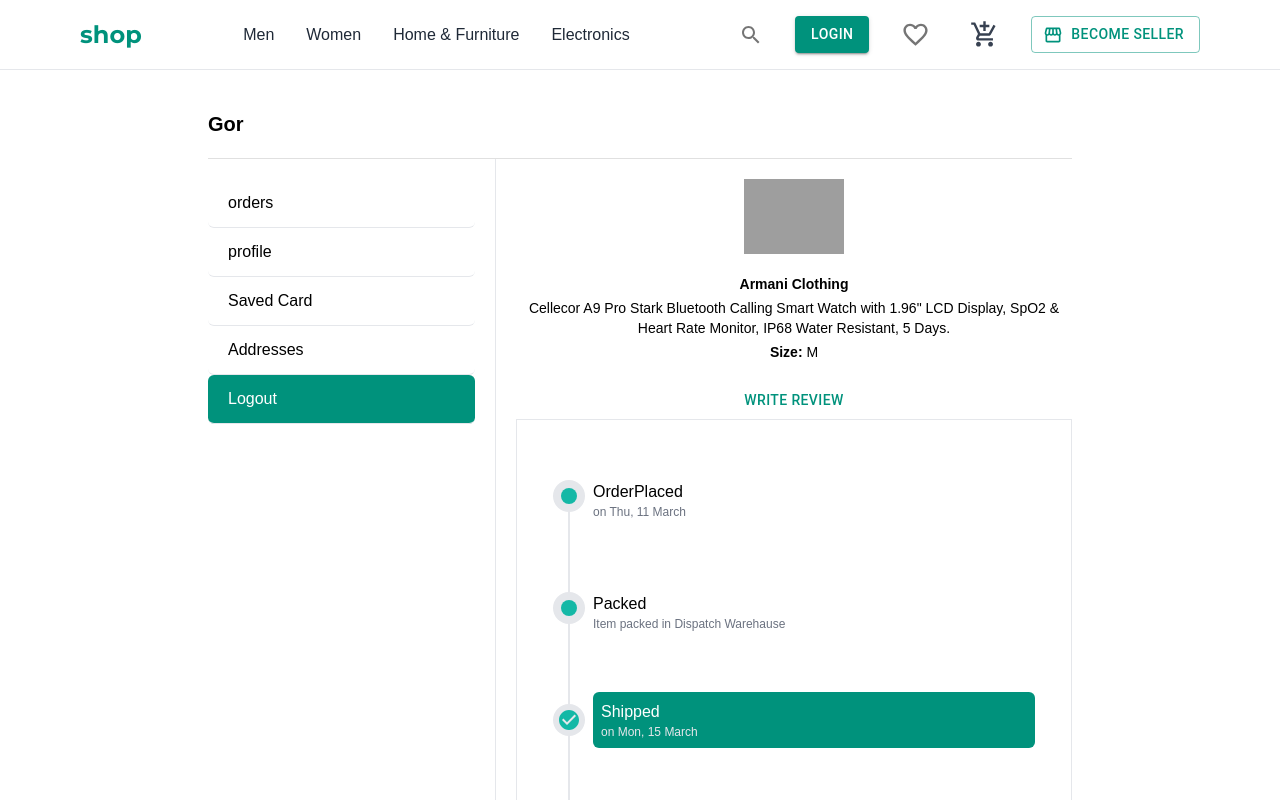
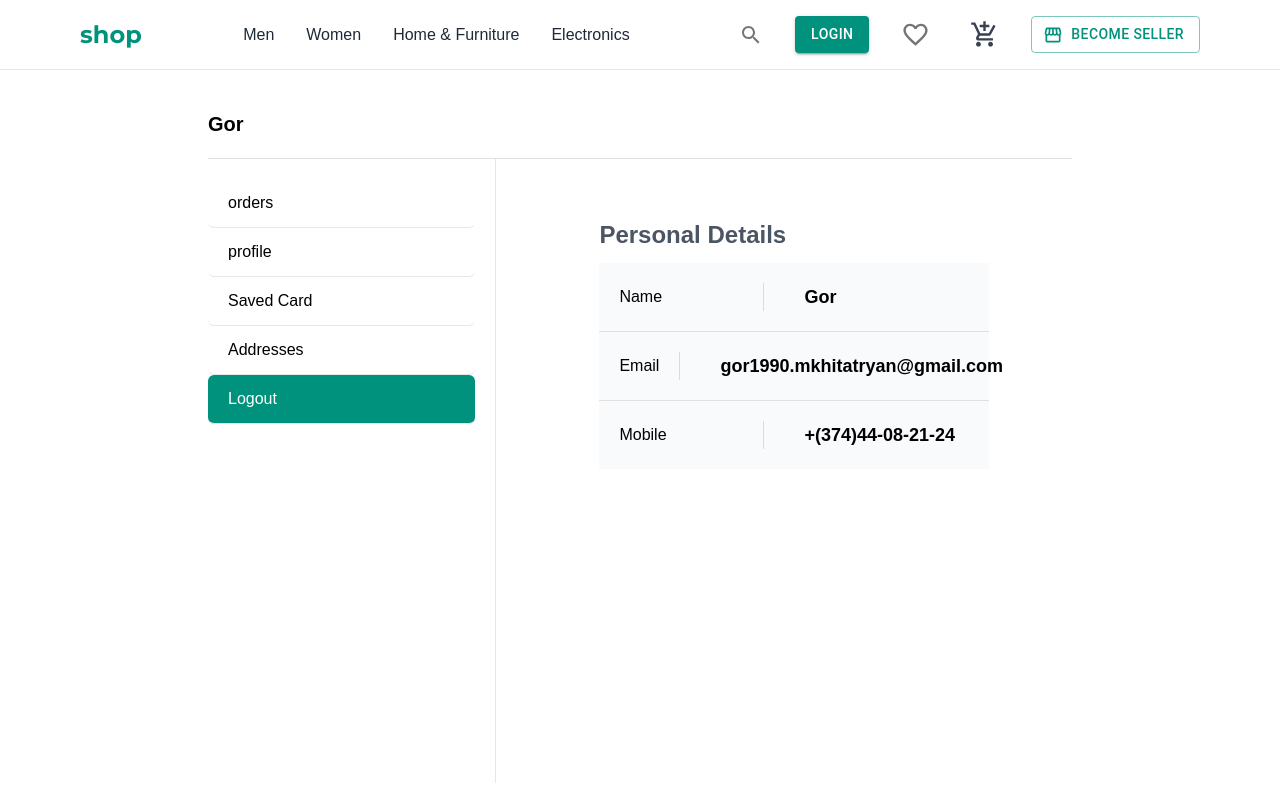
Before and after one commit to mypy125/ecommerce-multivendor-frontend, a React (Create React App) app: page / in a window 1280 px wide. Shown: the top 800 px of the page. Built offline with nearby package versions, Linux system fonts and the light colour scheme; grey boxes are pictures that could not be loaded.

Commit message:
added_profilefieldcard

```diff
--- /dev/null
+++ b/src/component/ProfileFieldCard.tsx
@@ -0,0 +1,15 @@
+import { Divider } from "@mui/material";
+import React from "react";
+
+const ProfileFieldCard = ({keys,value}:{keys:string,value:string}) => {
+    return(
+        <div className="p-5 flex items-center bg-slate-50">
+            <p className="w-20 lg:w-36 pr-5">{keys}</p>
+            <Divider orientation="vertical" flexItem/>
+            <p className="pl-4 lg:pl-10 font-semibold lg:text-lg">{value}</p>
+
+        </div>
+    )
+}
+
+export default ProfileFieldCard;
--- a/src/customer/pages/account/Account.tsx
+++ b/src/customer/pages/account/Account.tsx
@@ -3,6 +3,7 @@
 import { useLocation, useNavigate } from "react-router-dom";
 import Orders from "./Orders.tsx";
 import OrderDetails from "./OrderDetails.tsx";
+import UserDetails from "./UserDetails.tsx";
 
 const menu=[
     {name:"orders", path: "/account/orders"},
@@ -41,7 +42,8 @@
             </section>
             <section className="right lg:col-span-2 lg:pl-5 py-5">
                 {/* <Orders/> */}
-                <OrderDetails/>
+                {/* <OrderDetails/> */}
+                <UserDetails/>
             </section>
         </div>
 
--- /dev/null
+++ b/src/customer/pages/account/UserDetails.tsx
@@ -0,0 +1,29 @@
+import React from "react";
+import ProfileFieldCard from "../../../component/ProfileFieldCard.tsx";
+import { Divider } from "@mui/material";
+
+const UserDetails = () => {
+    return(
+        <div className="flex justify-center py-10">
+
+            <div className="w-full lg:w-[70%]">
+
+                <div className="flex items-center pb-3 justify-between">
+
+                    <h1 className="text-2xl font-bold text-gray-600">Personal Details</h1>
+
+                </div>
+                <div className="">
+                    <ProfileFieldCard keys="Name" value={"Gor"}/>
+                    <Divider/>
+                    <ProfileFieldCard keys="Email" value={"gor1990.mkhitatryan@gmail.com"}/>
+                    <Divider/>
+                    <ProfileFieldCard keys="Mobile" value={"+(374)44-08-21-24"}/>
+                </div>
+            </div>
+
+        </div>
+    )
+}
+
+export default UserDetails;
```
